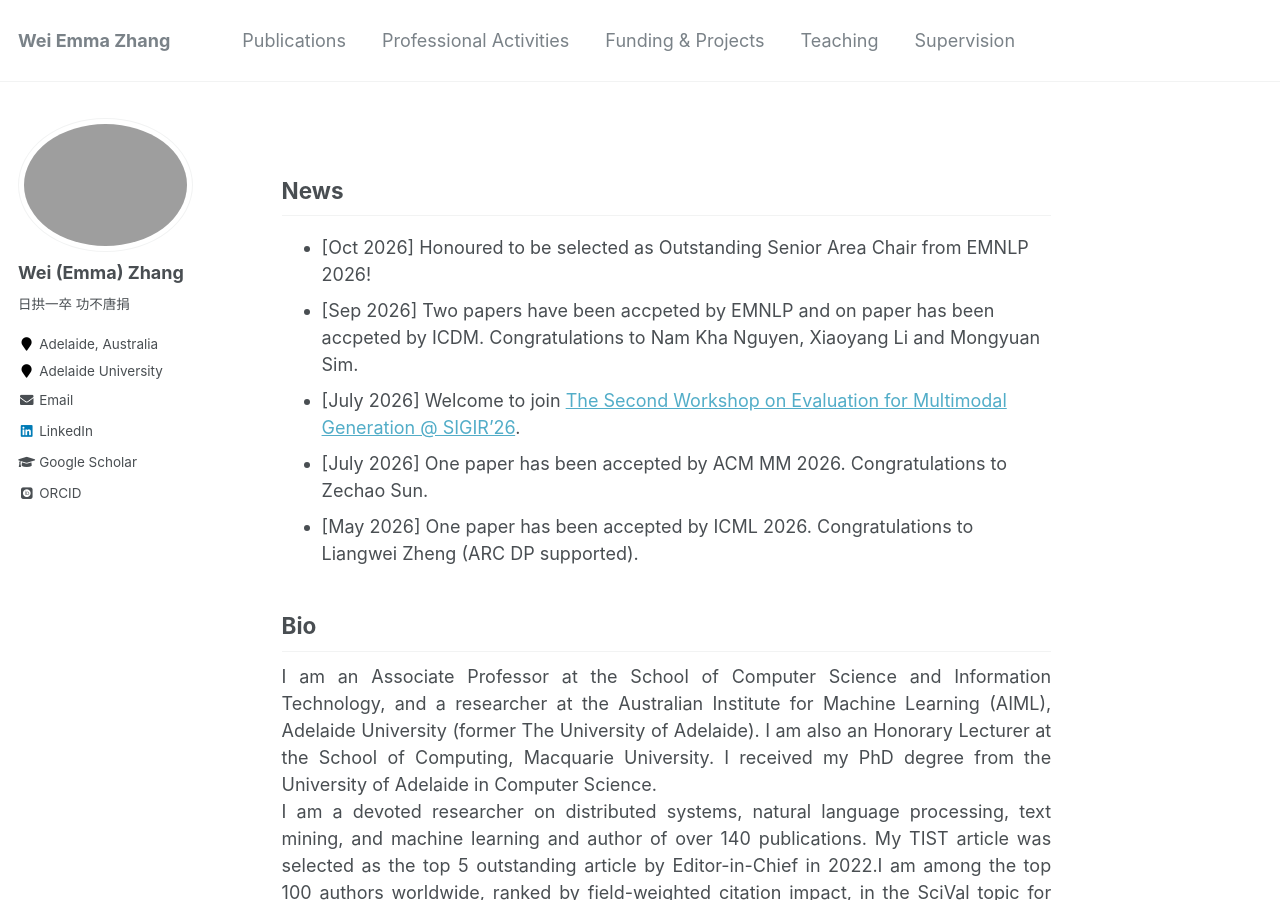
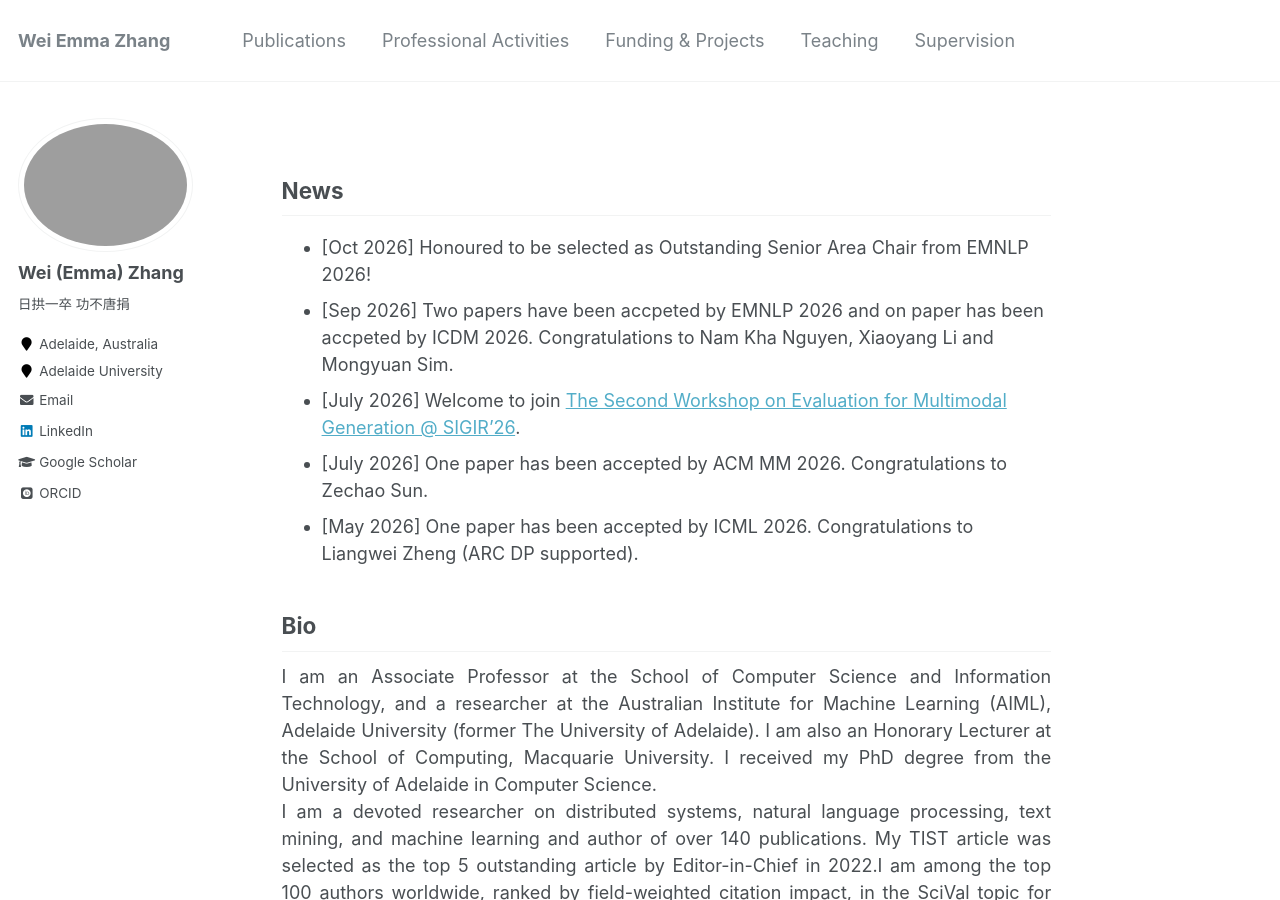
Before and after one commit to weiezhang/weiezhang.github.io, a Jekyll site: the page built from _pages/about.md, in a window 1280 px wide and 900 px high. Built offline with Jekyll 4.4.1, drawn with Linux system fonts in a browser that asks for light colours; some web fonts are replaced.

Commit message:
Update about.md

```diff
--- a/_pages/about.md
+++ b/_pages/about.md
@@ -10,7 +10,7 @@ redirect_from:
 
 ## News
 * [Oct 2026] Honoured to be selected as Outstanding Senior Area Chair from EMNLP 2026!
-* [Sep 2026] Two papers have been accpeted by EMNLP and on paper has been accpeted by ICDM.  Congratulations to Nam Kha Nguyen, Xiaoyang Li and Mongyuan Sim.
+* [Sep 2026] Two papers have been accpeted by EMNLP 2026 and on paper has been accpeted by ICDM 2026.  Congratulations to Nam Kha Nguyen, Xiaoyang Li and Mongyuan Sim.
 * [July 2026] Welcome to join [The Second Workshop on Evaluation for Multimodal Generation @ SIGIR'26](https://evalmg.github.io/).
 * [July 2026] One paper has been accepted by ACM MM 2026. Congratulations to Zechao Sun.
 * [May 2026] One paper has been accepted by ICML 2026. Congratulations to Liangwei Zheng (ARC DP supported).
```
